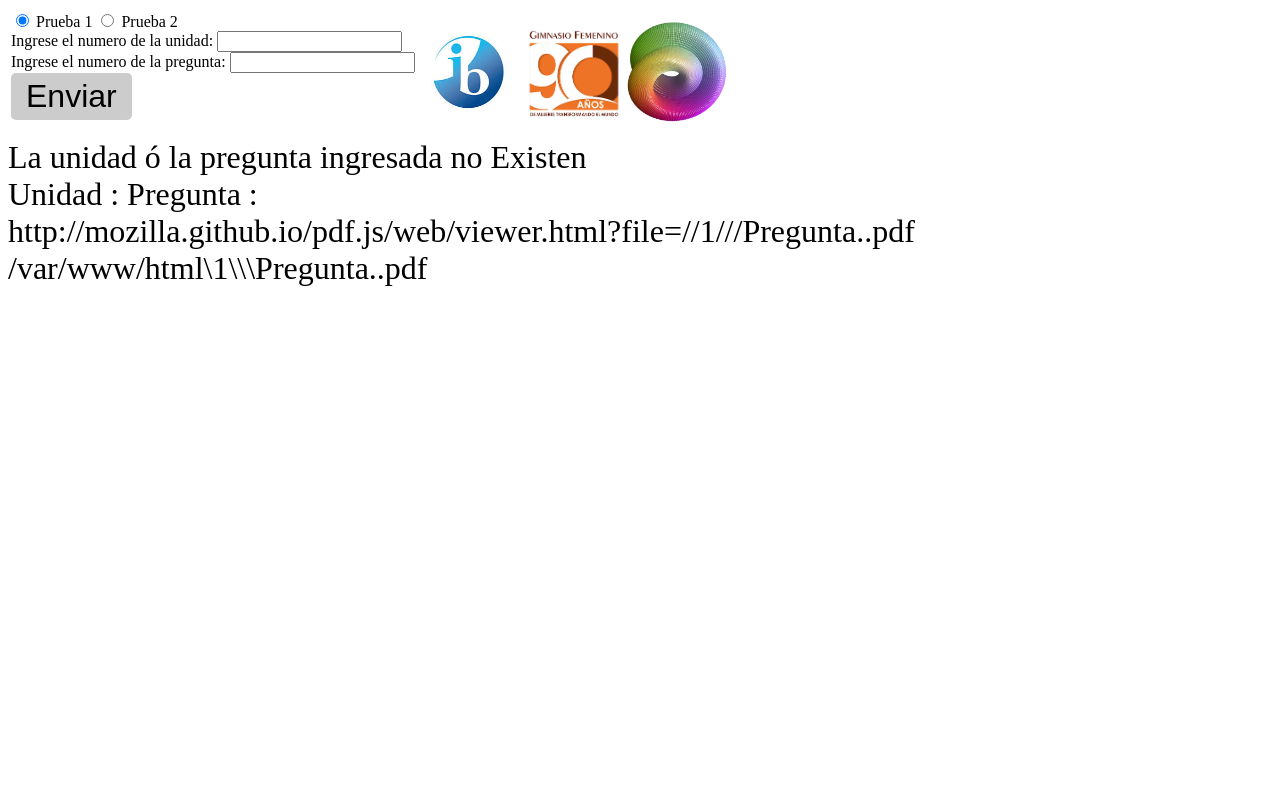
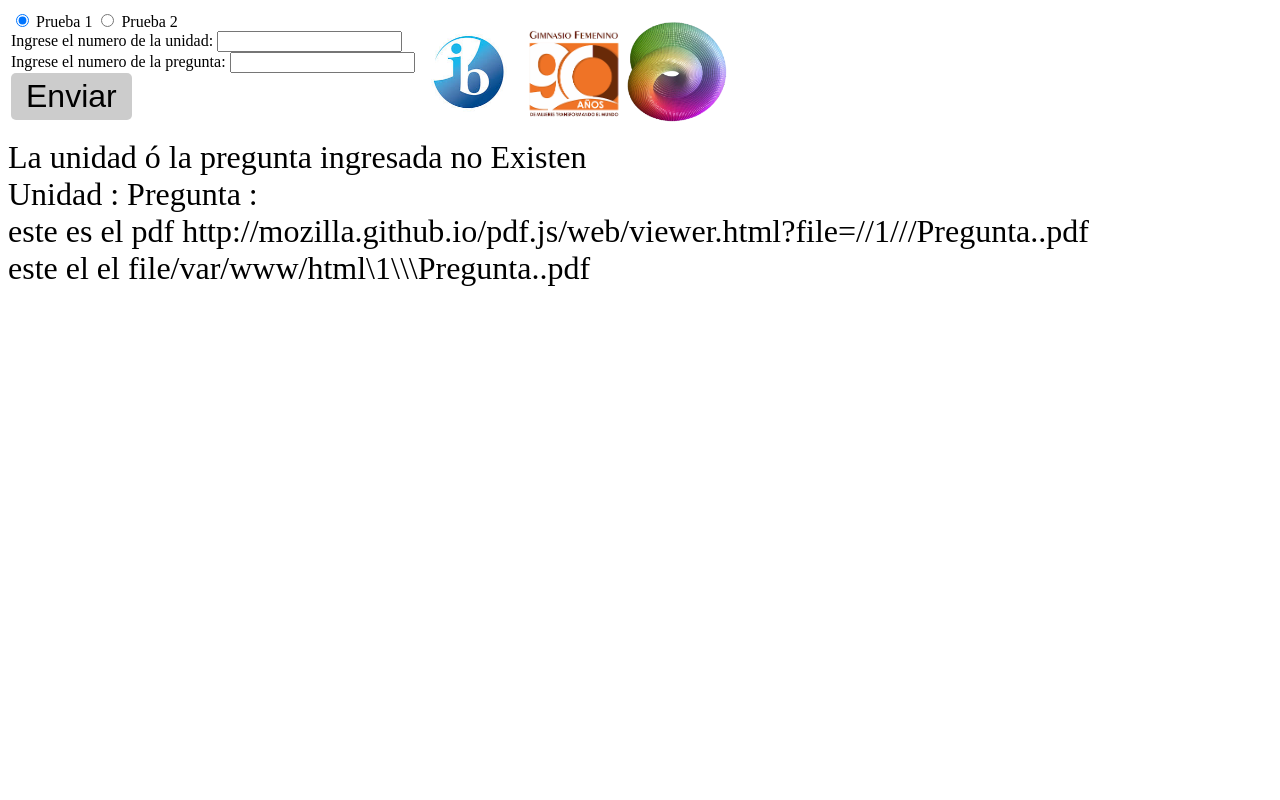
Before and after one commit to ccasllo/concurso, a PHP site: page /Pregunta.php?PRUEBA=1 in a window 1280 px wide. Run offline with PHP 8.4, Linux system fonts and the light colour scheme; data that the repository does not hold is empty.

Commit message:
Update Pregunta.php

```diff
--- a/Pregunta.php
+++ b/Pregunta.php
@@ -84,9 +84,9 @@ echo '<iframe src="'.$pdf.'" width="100%" height="100%" />' ;
 }
 else {echo "La unidad ó la pregunta ingresada no Existen"."<br>Unidad :".$unidad." Pregunta :".$pregunta;
 
-echo "<br>";
+echo "<br>"."este es el  pdf ";
 echo $pdf ;
-echo "<br>";
+echo "<br>"."este el el file";
 echo $file;
 
 
```
